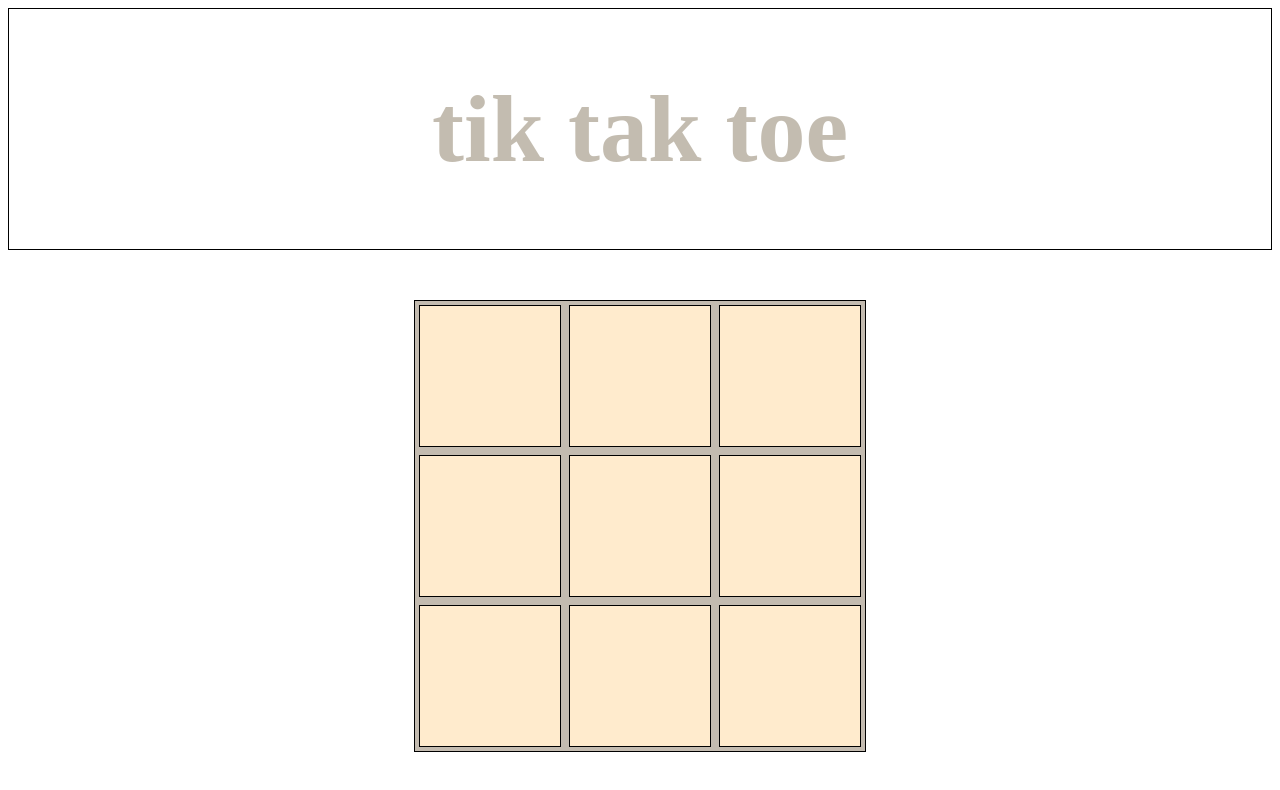
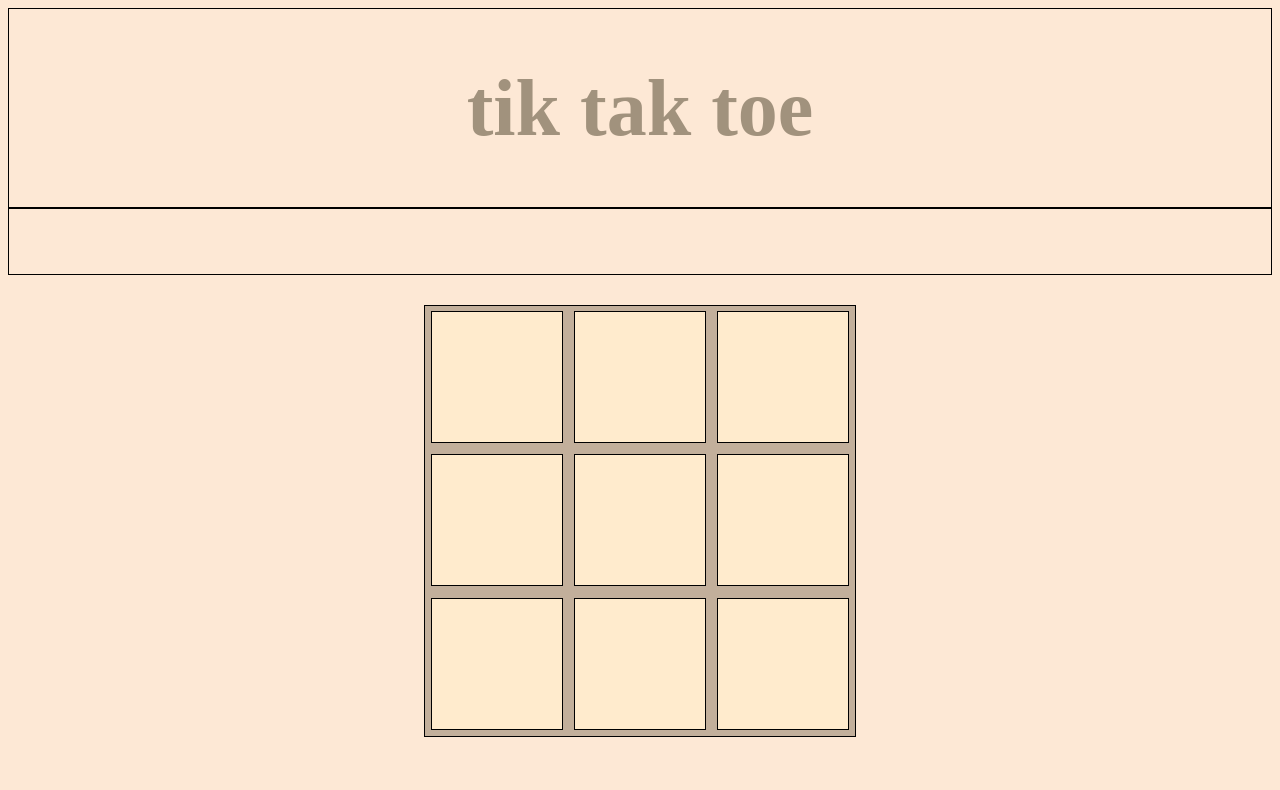
Before and after one commit to Nakul-bhagwane/tik-tak-toe, a plain HTML site: page index.html in a window 1280 px wide. Drawn offline with Linux system fonts and the light colour scheme.

Commit message:
new version

```diff
--- a/index.html
+++ b/index.html
@@ -11,6 +11,8 @@
     <div class=" h1_div">
         <h1>tik tak toe</h1>
     </div>
+
+    <div class="result"><h1 id="result_h1"></h1></div>
 
     <div id="body">
         <div class="boxes" id="one"></div>
--- a/script.js
+++ b/script.js
@@ -21,10 +21,12 @@ for (let i of boxes) {
                 counter++;
 
                 if (winner()) {
-                    alert("wohoho you are the winner");
+                    // alert("wohoho you are the winner");
+                    document.getElementById("result_h1").textContent = "winner";
 
                     setTimeout(() => {
                         empty_box();
+                        document.getElementById("result_h1").textContent = "";
                     }, 2000);
 
                     counter = '0';
--- a/style.css
+++ b/style.css
@@ -1,8 +1,8 @@
 body{
     display: flex;
     justify-content: center;
-    /* align-items: center; */
     flex-flow: column;
+    background-color: rgba(247, 127, 16, 0.171)
 }
 .h1_div{
     width: auto;
@@ -11,22 +11,31 @@ body{
     border: 1px solid black;
 }
 h1{
-    font-size: 6rem;
-    color: rgba(138, 124, 102, 0.514);
-
+    font-size: 5rem;
+    color: rgba(138, 124, 102, 0.801);
+}
+.result{
+    width: auto;
+    display: flex;
+    justify-content: center;
+    border: 1px solid black;
+}
+.result h1{
+    font-size: 3rem;
+    color: rgb(179, 124, 36);
 }
 #body{
     border: 1px solid;
-    height: 450px;
-    width: 450px;
+    height: 430px;
+    width: 430px;
     display: flex;
     flex-flow: row wrap;
     background-color: rgba(138, 124, 102, 0.514);
-    margin: 50px auto  ;
+    margin: 30px auto  ;
 }
 .boxes{
-    height: 140px;
-    width: 140px;
+    height: 130px;
+    width: 130px;
     border: 1px solid;
     margin: auto auto;
     background-color: blanchedalmond;
```
